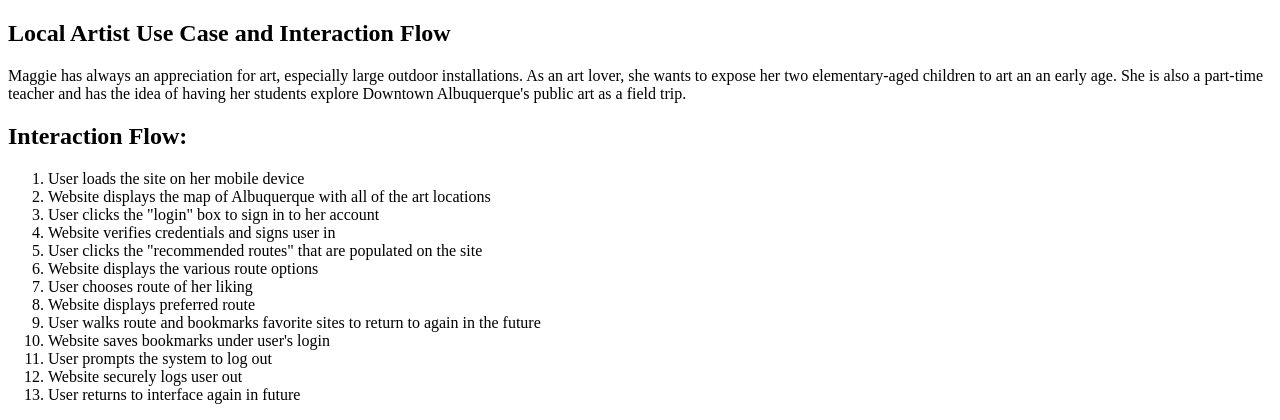
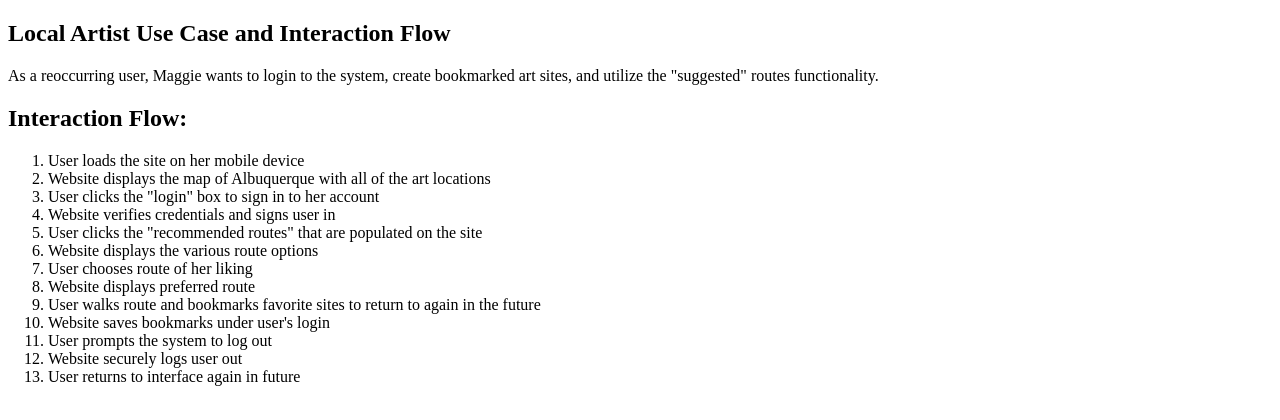
Before and after one commit to samanthaandrews/abq-street-art, a PHP site: page /epic/use-cases/local-artist-use-case.php in a window 1280 px wide. Shown: the top 420 px of the page. Run offline with PHP 8.4, Linux system fonts and the light colour scheme.

Commit message:
Updated the use case for local artist to be concise (one sentence).

```diff
--- a/epic/use-cases/local-artist-use-case.php
+++ b/epic/use-cases/local-artist-use-case.php
@@ -6,7 +6,7 @@
 </head>
 <body>
 	<h2>Local Artist Use Case and Interaction Flow</h2>
-		<p>Maggie has always an appreciation for art, especially large outdoor installations. As an art lover, she wants to expose her two elementary-aged children to art an an early age. She is also a part-time teacher and has the idea of having her students explore Downtown Albuquerque's public art as a field trip.</p>
+		<p>As a reoccurring user, Maggie wants to login to the system, create bookmarked art sites, and utilize the "suggested" routes functionality.</p>
 		<h2>Interaction Flow:</h2>
 		<ol>
 			<li>User loads the site on her mobile device</li>
```
